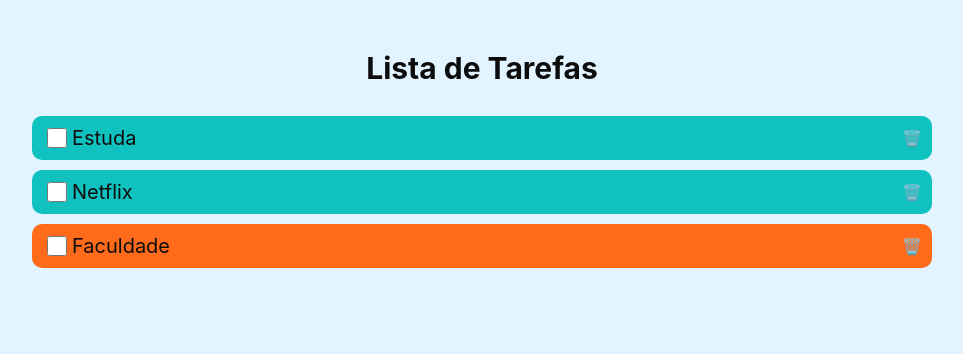
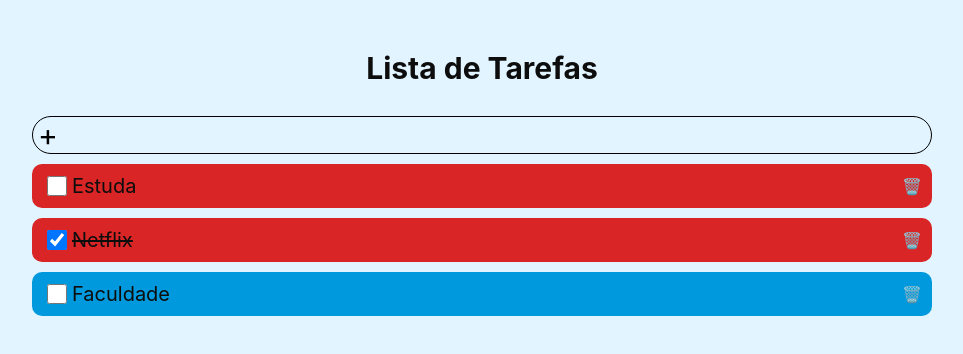
Before and after one commit to Angelo-pdr/Todo-list, a React (Vite) app: page / in a window 1280 px wide. Shown: the top 354 px of the page, without its empty margins (158-1121 px from the left). Built offline with nearby package versions, Linux system fonts and the light colour scheme.

Commit message:
Fazendo a estilização da area de adicionar itens

```diff
--- a/src/App.tsx
+++ b/src/App.tsx
@@ -2,10 +2,14 @@ import { useState, useEffect } from 'react'
 import * as C from './App.styles'
 import {List} from './List'
 import {ListArea} from './components/ListArea'
+import {InputText} from './components/inputText'
 
 const App = () => {
+  const [list, setList] = useState (List)
 
-  const [list, setList] = useState (List)
+  useEffect(() => {
+      setList(List)
+  },[List])
 
   return(
 
@@ -13,7 +17,7 @@ const App = () => {
       <C.Area>
         <C.HeaderText>Lista de Tarefas</C.HeaderText>
 
-        {/* Area de inseração */}
+        <InputText />
 
         {list.map((item, key) => (
           <ListArea item={item}/>
--- a/src/List.tsx
+++ b/src/List.tsx
@@ -2,6 +2,6 @@ import {TypeList} from './types/type.list'
 
 export  const List: TypeList[] = [
     {id: 1, name: 'Estuda', done: false},
-    {id: 2, name: 'Netflix', done: false},
+    {id: 2, name: 'Netflix', done: true},
     {id: 3, name: 'Faculdade', done: false},
 ]
--- a/src/components/ListArea/index.tsx
+++ b/src/components/ListArea/index.tsx
@@ -1,27 +1,35 @@
 import * as C from './styles'
 import {TypeList} from '../../types/type.list'
+import {useState} from 'react'
+import {List} from '../../List'
+
 type Props = {
     item:TypeList
-
 }
 
 export const ListArea = ({item}: Props) => {
 
     const RandomColor = ():string => {
 
-        let colors = ['#04D939', '#0FC2C0', '#D92525', '#FF4858', '#FF6B1A', 'white']
+        let colors = ['#04D939', '#0FC2C0', '#D92525', '#FF4858', '#FF6B1A', 'white', '#0099DD', '#A1C7E0']
         const random = (min: number, max: number) => Math.floor(Math.random() * (max - min) + min)
         return  colors[random(0, colors.length)]
     }
 
+    const [isChecked, setIsChecked] = useState (item.done)
+
     return(
 
-        <C.Container color={RandomColor()}>
-            <C.CheckItems>
-                <input type="checkbox" />
+        <C.Container color={RandomColor()} >
+
+            <C.CheckItems done={isChecked}>
+                <input type="checkbox"
+                    checked={isChecked}
+                    onChange={event => setIsChecked(event.target.checked)}
+                 />
                 <p>{item.name}</p>
             </C.CheckItems>
-            <div>🗑️</div>
+            <div >🗑️</div>
         </C.Container>
     )
 }
--- a/src/components/ListArea/styles.ts
+++ b/src/components/ListArea/styles.ts
@@ -1,4 +1,8 @@
 import styled from "styled-components";
+
+type ContainerProps = {
+    done: boolean
+}
 
 export const Container = styled.div<{color?: string}>`
 
@@ -16,8 +20,10 @@ export const Container = styled.div<{color?: string}>`
     }
 
 `
-export const CheckItems = styled.div`
 
+export const CheckItems = styled.div(({done}: ContainerProps) =>(
+
+    `
     display: flex;
     align-items: center;
     font-size: 20px;
@@ -37,6 +43,8 @@ export const CheckItems = styled.div`
         padding: 0px;
         margin: 0px;
         margin-left: 5px;
+        text-decoration: ${done ? 'line-through' : 'initial'}
     }
 
-`
+    `
+))
--- /dev/null
+++ b/src/components/inputText/index.tsx
@@ -0,0 +1,11 @@
+import * as C from './styles'
+
+export const InputText = () => {
+
+    return(
+        <C.Container>
+            <div className='image'>+</div>
+            <input type="text" />
+        </C.Container>
+    )
+}
--- /dev/null
+++ b/src/components/inputText/styles.ts
@@ -0,0 +1,28 @@
+import styled from "styled-components";
+
+export const Container = styled.div`
+    display: flex;
+    text-align: center;
+    margin: 10px 0;
+    border-radius: 20px;
+    border: 1px solid black;
+    padding-left: 5px;
+    font-size: 20px;
+
+    .image{
+        color: black;
+        font-size: 30px;
+        margin: 0;
+        margin-right: 5px;
+        padding: 0;
+    }
+
+    input{
+        padding: 5px;
+        border: none;
+        outline: none;
+        background-color: transparent;
+        flex: 1;
+        font-size: 20px;
+    }
+`
```
